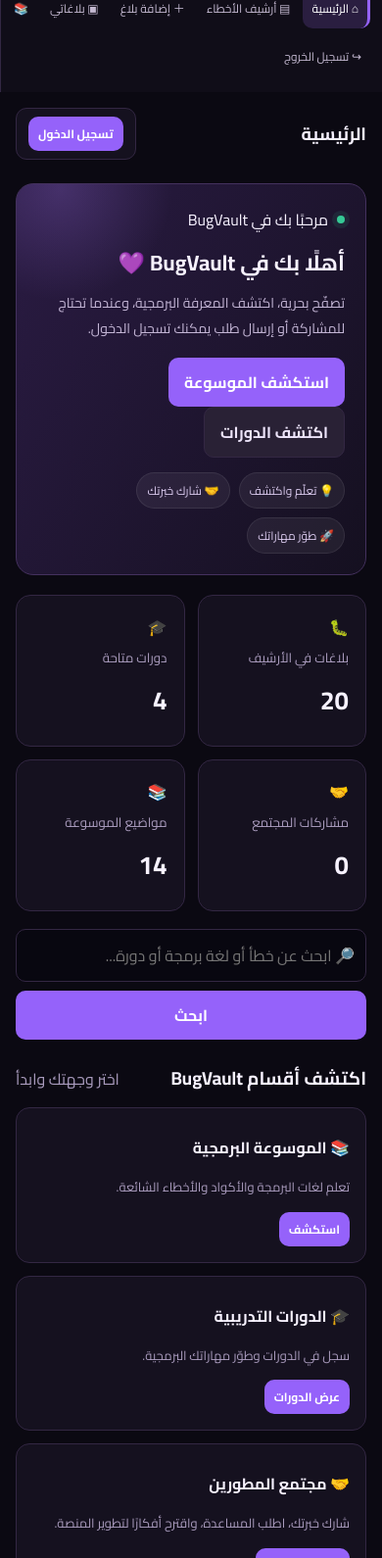
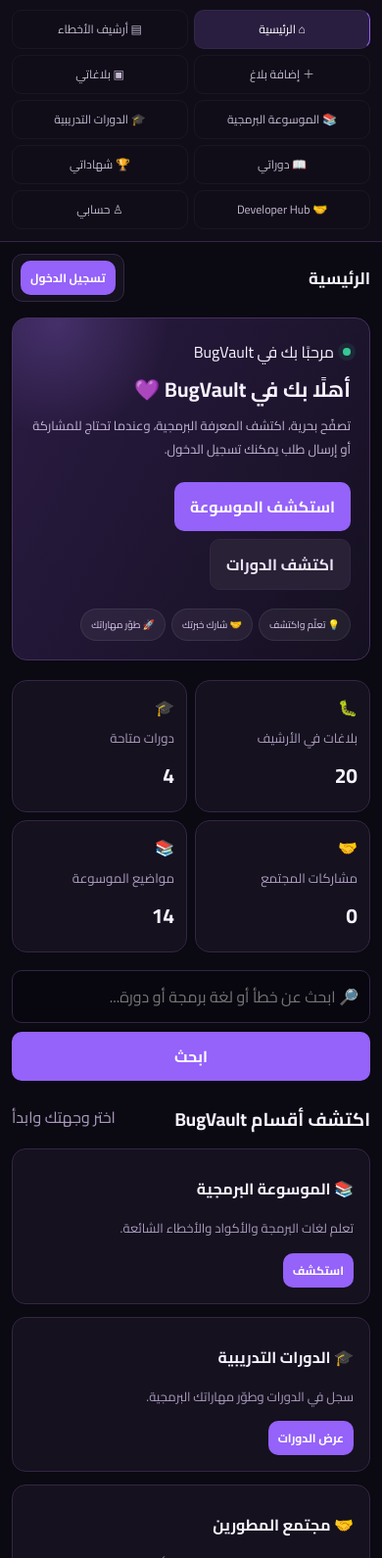
Before and after one commit to aryamn2006-creator/bugvault, a plain HTML site: page index.html in a window 390 px wide. Shown: the part 73-1663 px from the top of the page at 98% size. Drawn offline with Linux system fonts and the light colour scheme.

Commit message:
Update index.html

```diff
--- a/index.html
+++ b/index.html
@@ -54,6 +54,95 @@ input,textarea,select{width:100%;background:#100d18;border:1px solid var(--borde
 
 @media(max-width:850px){.sidebar{position:relative;width:100%;height:auto;bottom:auto;padding:12px}.tagline,.nav-title{display:none}.nav{display:flex;overflow-x:auto;gap:4px}.nav button{white-space:nowrap;width:auto;padding:9px;font-size:12px}.main{margin:0;padding:16px}.stats{grid-template-columns:repeat(2,1fr)}.grid{grid-template-columns:1fr}.topbar h2{font-size:18px}}
 @media print{body{background:white!important}body *{visibility:hidden!important}#printArea,#printArea *{visibility:visible!important}#printArea{position:absolute;top:0;left:0;width:100%;margin:0;padding:20px}.certificate{margin:0 auto;max-width:none;min-height:500px}.no-print{display:none!important}}
+
+
+/* BugVault responsive layout: phones, tablets, laptops and wide screens */
+html, body { width:100%; max-width:100%; overflow-x:hidden; }
+body { min-width:0; }
+#app, .main, .sidebar, .page, .hero, .card, .item-card, .report-card { min-width:0; }
+img, video, iframe, canvas { max-width:100%; }
+button, input, textarea, select { max-width:100%; }
+.grid { grid-template-columns:repeat(2,minmax(0,1fr)); }
+.quick-search { min-width:0; }
+.quick-search input { min-width:0; }
+.table-wrap { max-width:100%; }
+.codebox, .post-code { max-width:100%; overflow-x:auto; overflow-wrap:anywhere; }
+
+@media (min-width:851px) and (max-width:1100px) {
+  .sidebar { width:215px; padding:18px 12px; }
+  .main { margin-right:215px; padding:22px; }
+  .nav button { font-size:12px; padding:9px 10px; }
+}
+
+@media (max-width:850px) {
+  .sidebar {
+    position:relative; inset:auto; width:100%; height:auto;
+    padding:14px clamp(12px,3vw,22px);
+    border-left:0; border-bottom:1px solid var(--border);
+    overflow:visible;
+  }
+  .logo { margin:0 4px; font-size:23px; }
+  .tagline { display:block; margin:0 4px 12px; }
+  .nav-title { display:none; }
+  .sidebar > .nav { display:grid; grid-template-columns:repeat(2,minmax(0,1fr)); gap:6px; overflow:visible; }
+  .sidebar > .nav button {
+    width:100%; min-width:0; white-space:normal; text-align:center;
+    margin:0; padding:10px 7px; line-height:1.5; font-size:12px;
+    border:1px solid rgba(255,255,255,.045);
+  }
+  .sidebar > .nav button.active { border-right:1px solid var(--purple); }
+  .main { width:100%; max-width:none; margin:0; padding:clamp(12px,3vw,22px); }
+  .topbar { flex-wrap:wrap; align-items:center; }
+  .topbar h2 { min-width:0; }
+  .user-chip { max-width:100%; overflow-wrap:anywhere; }
+  .stats { grid-template-columns:repeat(2,minmax(0,1fr)); }
+  .grid { grid-template-columns:repeat(2,minmax(0,1fr)); }
+}
+
+@media (max-width:600px) {
+  .sidebar { padding:12px; }
+  .logo { font-size:21px; }
+  .tagline { font-size:11px; }
+  .main { padding:12px; }
+  .topbar { gap:8px; margin-bottom:16px; }
+  .topbar h2 { font-size:17px; }
+  .user-chip { font-size:11px; padding:6px 8px; }
+  .hero { padding:19px; border-radius:15px; }
+  .hero h1 { font-size:21px; line-height:1.55; }
+  .hero p { font-size:13px; line-height:1.9; }
+  .hero .btn { margin:4px 0; }
+  .hero-meta { gap:6px; }
+  .hero-meta span { font-size:10px; }
+  .grid { grid-template-columns:minmax(0,1fr); }
+  .stats { grid-template-columns:repeat(2,minmax(0,1fr)); gap:8px; }
+  .stat { padding:12px; }
+  .stat strong { font-size:21px; }
+  .quick-search { flex-direction:column; align-items:stretch; }
+  .quick-search .btn { width:100%; }
+  .section-head { align-items:flex-start; flex-wrap:wrap; }
+  .hub-intro { padding:16px; }
+  .auth { padding:12px; }
+  .auth-box { padding:19px; }
+  .certificate { padding:18px; border-width:5px; }
+  .certificate h1 { font-size:24px; }
+  .certificate .cert-name { font-size:21px; }
+  .cert-footer { flex-wrap:wrap; }
+}
+
+@media (max-width:360px) {
+  .sidebar > .nav { grid-template-columns:minmax(0,1fr); }
+  .stats { grid-template-columns:minmax(0,1fr); }
+  .hero { padding:15px; }
+  .hero h1 { font-size:19px; }
+  .main { padding:10px; }
+  .auth-box { padding:15px; }
+}
+
+@media (min-width:1200px) {
+  .main { margin-left:auto; margin-right:240px; }
+  .grid { grid-template-columns:repeat(2,minmax(0,1fr)); }
+}
+
 </style>
 </head>
 <body>
@@ -72,7 +161,7 @@ input,textarea,select{width:100%;background:#100d18;border:1px solid var(--borde
 <button onclick="go('report',this)">＋ إضافة بلاغ</button><button onclick="go('mine',this)">▣ بلاغاتي</button><button onclick="go('encyclopedia',this)">📚 الموسوعة البرمجية</button>
 <button onclick="go('courses',this)">🎓 الدورات التدريبية</button><button onclick="go('myCourses',this)">📖 دوراتي</button><button onclick="go('certificates',this)">🏆 شهاداتي</button>
 <button onclick="go('developerHub',this)">🤝 Developer Hub</button><button onclick="go('account',this)">♙ حسابي</button></nav>
-<div class="nav-title hidden" id="adminNavTitle">الإدارة</div><nav class="nav"><button id="adminNav" class="hidden" onclick="go('admin',this)">⚙ لوحة المشرف</button><button onclick="logout()">↪ تسجيل الخروج</button></nav>
+<div class="nav-title hidden" id="adminNavTitle">الإدارة</div><nav class="nav"><button id="adminNav" class="hidden" onclick="go('admin',this)">⚙ لوحة المشرف</button><button id="logoutNav" class="hidden" onclick="logout()">↪ تسجيل الخروج</button></nav>
 </aside>
 <main class="main"><header class="topbar"><h2 id="pageTitle">الرئيسية</h2><div class="user-chip" id="userChip"><button class="btn small" onclick="showAuth()">تسجيل الدخول</button></div></header>
 <section id="home" class="page active"><div class="hero">
@@ -197,8 +286,8 @@ function showAuth(){ $('auth').classList.remove('hidden'); authMode('login'); }
 function closeAuth(){ $('auth').classList.add('hidden'); }
 function login(){const u=$('loginUser').value.trim(),p=$('loginPass').value,user=users.find(x=>x.username===u&&x.password===p);if(!user){$('authMessage').textContent='اسم المستخدم أو كلمة المرور غير صحيحة';return}current={username:user.username};save('bv_current',current);closeAuth();startApp();showToast('أهلًا بعودتك إلى BugVault 💜');}
 function register(){const name=$('regName').value.trim(),username=$('regUser').value.trim(),password=$('regPass').value;if(!name||!username||!password){$('authMessage').textContent='يرجى تعبئة جميع الحقول';return}if(username==='admin'||users.some(u=>u.username===username)){$('authMessage').textContent='اسم المستخدم مستخدم مسبقًا';return}if(password.length<4){$('authMessage').textContent='كلمة المرور يجب ألا تقل عن 4 أحرف';return}users.push({name,username,password,role:'user'});persist();$('loginUser').value=username;$('loginPass').value=password;authMode('login');$('authMessage').textContent='تم إنشاء الحساب. يمكنك تسجيل الدخول.';}
-function startApp(){if(!me()){current=null;localStorage.removeItem('bv_current');refreshVisitorUI();return}updateWelcome();updatePublicStats();const admin=isAdmin();$('userChip').innerHTML=escapeHTML(me().name)+(admin?' · مشرف':'')+' <button class="btn secondary small" onclick="logout()">خروج</button>';$('adminNav').classList.toggle('hidden',!admin);$('adminNavTitle').classList.toggle('hidden',!admin);$('stats').classList.toggle('hidden',!admin);$('latestReportsHead').classList.toggle('hidden',!admin);$('latest').classList.toggle('hidden',!admin);updateAll();refreshPublicSections();}
-function refreshVisitorUI(){ updateWelcome();updatePublicStats(); $('userChip').innerHTML='<button class="btn small" onclick="showAuth()">تسجيل الدخول</button>'; $('adminNav').classList.add('hidden'); $('adminNavTitle').classList.add('hidden'); $('stats').classList.add('hidden'); $('latestReportsHead').classList.add('hidden'); $('latest').classList.add('hidden'); refreshPublicSections(); }
+function startApp(){if(!me()){current=null;localStorage.removeItem('bv_current');refreshVisitorUI();return}updateWelcome();updatePublicStats();const admin=isAdmin();$('userChip').innerHTML=escapeHTML(me().name)+(admin?' · مشرف':'')+' <button class="btn secondary small" onclick="logout()">خروج</button>';$('logoutNav').classList.remove('hidden');$('adminNav').classList.toggle('hidden',!admin);$('adminNavTitle').classList.toggle('hidden',!admin);$('stats').classList.toggle('hidden',!admin);$('latestReportsHead').classList.toggle('hidden',!admin);$('latest').classList.toggle('hidden',!admin);updateAll();refreshPublicSections();}
+function refreshVisitorUI(){ updateWelcome();updatePublicStats(); $('userChip').innerHTML='<button class="btn small" onclick="showAuth()">تسجيل الدخول</button>'; $('logoutNav').classList.add('hidden'); $('adminNav').classList.add('hidden'); $('adminNavTitle').classList.add('hidden'); $('stats').classList.add('hidden'); $('latestReportsHead').classList.add('hidden'); $('latest').classList.add('hidden'); refreshPublicSections(); }
 function refreshPublicSections(){renderEncyclopedia();renderCourses();renderHub();renderArchive();}
 function logout(){current=null;localStorage.removeItem('bv_current');refreshVisitorUI();go('home');showToast('تم تسجيل الخروج، يمكنك مواصلة التصفح كزائر');}
 const titles={home:'الرئيسية',archive:'أرشيف الأخطاء',report:'إضافة بلاغ',mine:'بلاغاتي',encyclopedia:'الموسوعة البرمجية',encyDetail:'تفاصيل الموضوع',courses:'الدورات التدريبية',myCourses:'دوراتي',courseDetail:'تفاصيل الدورة',certificates:'شهاداتي',certificateView:'عرض الشهادة',details:'تفاصيل البلاغ',account:'حسابي',admin:'لوحة المشرف',developerHub:'Developer Hub — مجتمع المطورين'};
@@ -256,4 +345,4 @@ function updateHubStatus(id,status){if(!isAdmin())return;const p=hubPosts.find(x
 if(current&&me())startApp();else{current=null;refreshVisitorUI();}
 </script>
 </body>
-</html>
+ </html>
```
